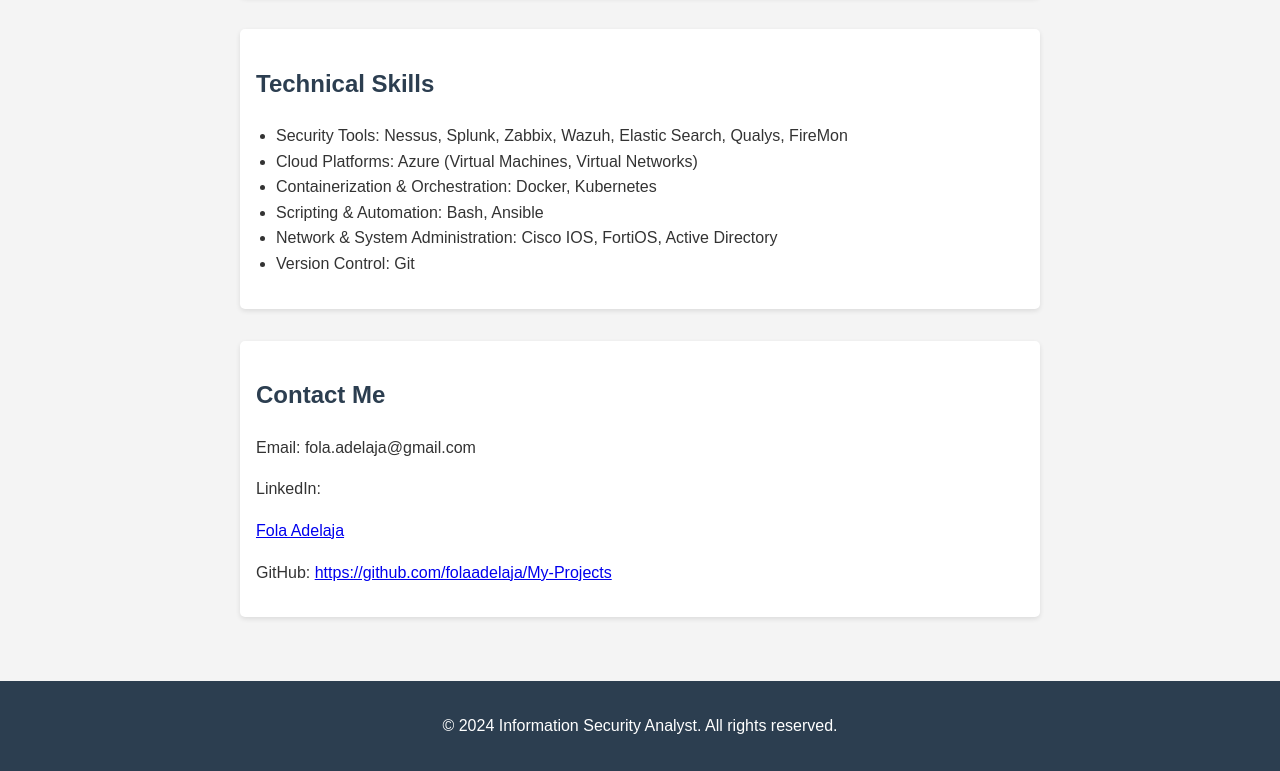
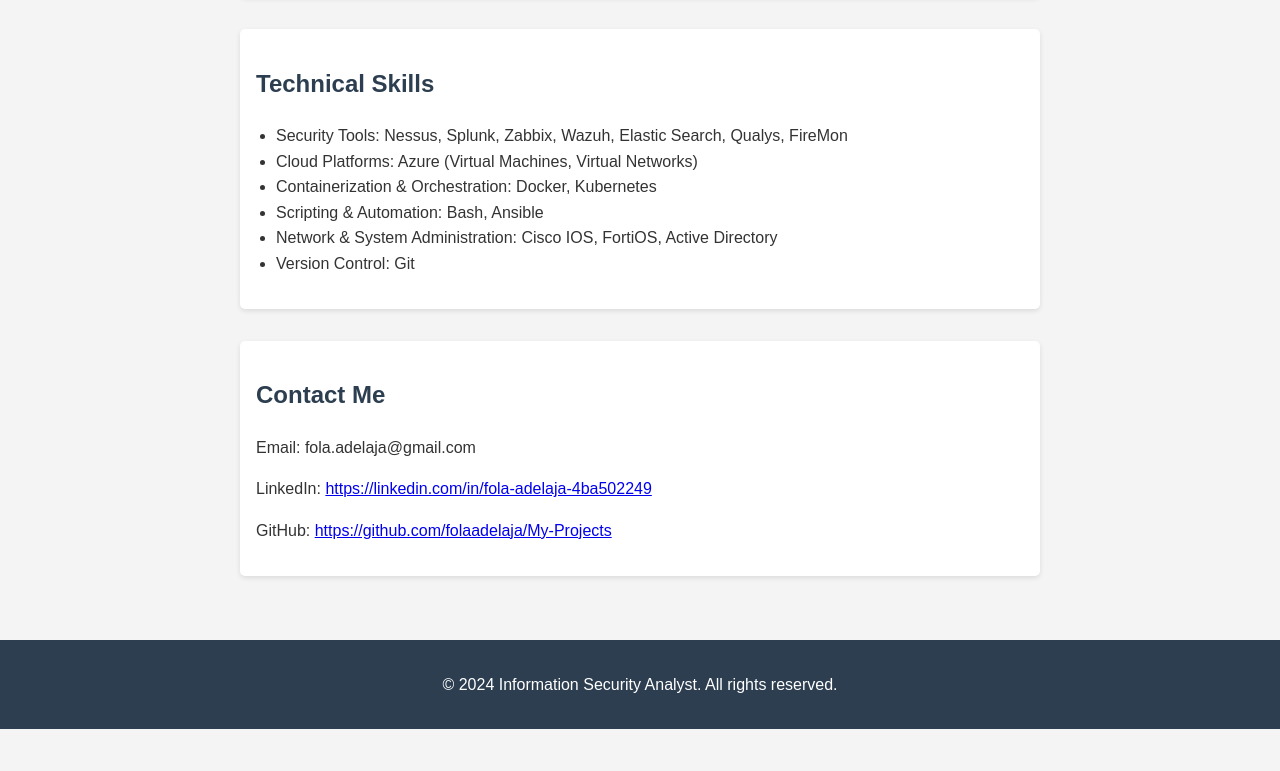
Before and after one commit to folaadelaja/folaadelaja.github.com, a website: page index.html in a window 1280 px wide. Shown: the part 1923-2694 px from the top of the page. After the commit the page ends 2652 px from the top, so only its background shows below. Drawn offline with Linux system fonts and the light colour scheme.

Commit message:
linkined change

```diff
--- a/index.html
+++ b/index.html
@@ -147,7 +147,7 @@
         <section id="contact">
             <h2>Contact Me</h2>
             <p>Email: fola.adelaja@gmail.com</p>
-            <p>LinkedIn: <div class="badge-base LI-profile-badge" data-locale="en_US" data-size="medium" data-theme="light" data-type="VERTICAL" data-vanity="fola-adelaja-4ba502249" data-version="v1"><a class="badge-base__link LI-simple-link" href="https://www.linkedin.com/in/fola-adelaja-4ba502249?trk=profile-badge">Fola Adelaja</a></div></p>
+            <p>LinkedIn: <a href="https://linkedin.com/in/fola-adelaja-4ba502249" target="_blank">https://linkedin.com/in/fola-adelaja-4ba502249</a></p>
             <p>GitHub: <a href="https://github.com/folaadelaja/My-Projects" target="_blank">https://github.com/folaadelaja/My-Projects</a></p>
         </section>
     </main>
```
